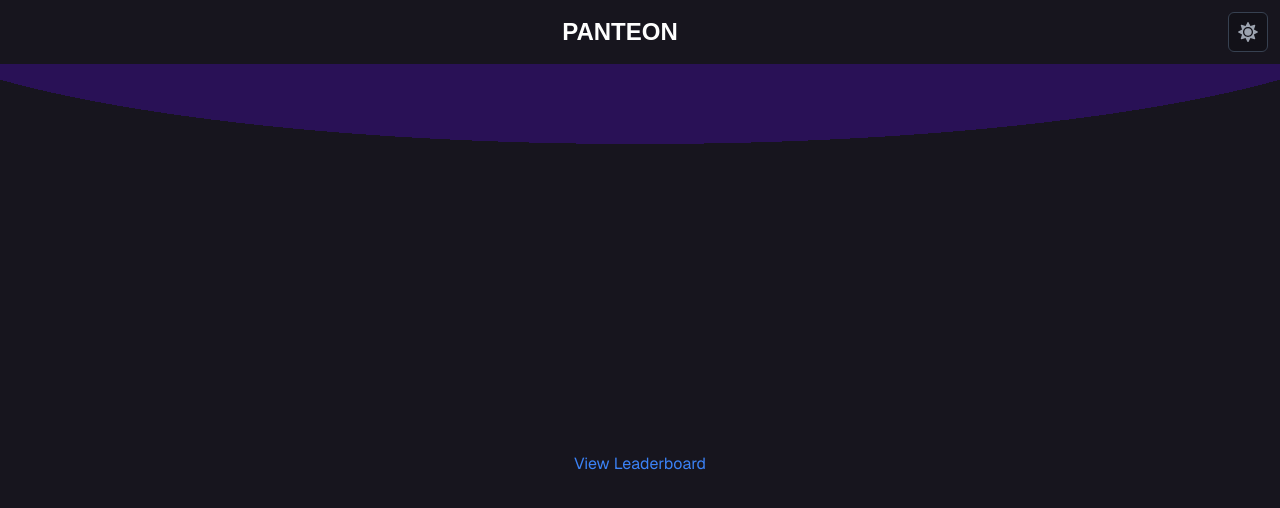
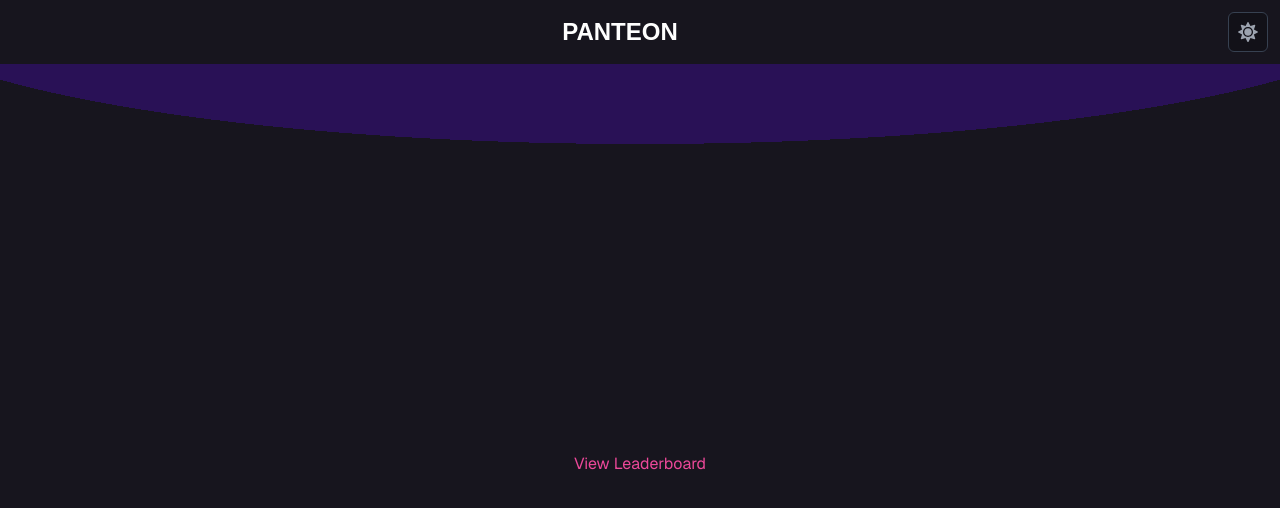
Before and after one commit to palkim/game-leaderboard-ui, a Next.js app: page / in a window 1280 px wide. Shown: the top 508 px of the page. Built offline with nearby package versions, Linux system fonts and the light colour scheme.

Commit message:
change color of link

```diff
--- a/app/page.tsx
+++ b/app/page.tsx
@@ -2,7 +2,7 @@ export default function Home() {
   return (
     <div className="grid grid-rows-[20px_1fr_20px] items-center justify-items-center min-h-screen p-8 pb-20 gap-16 sm:p-20 font-[family-name:var(--font-geist-sans)]">
       <main className="flex flex-col gap-8 row-start-2 items-center sm:items-start">
-        <a href="/leaderboard" className="text-blue-500 hover:text-blue-700">
+        <a href="/leaderboard" className="text-pink-500 hover:text-pink-700">
           View Leaderboard
         </a>
       </main>
```
